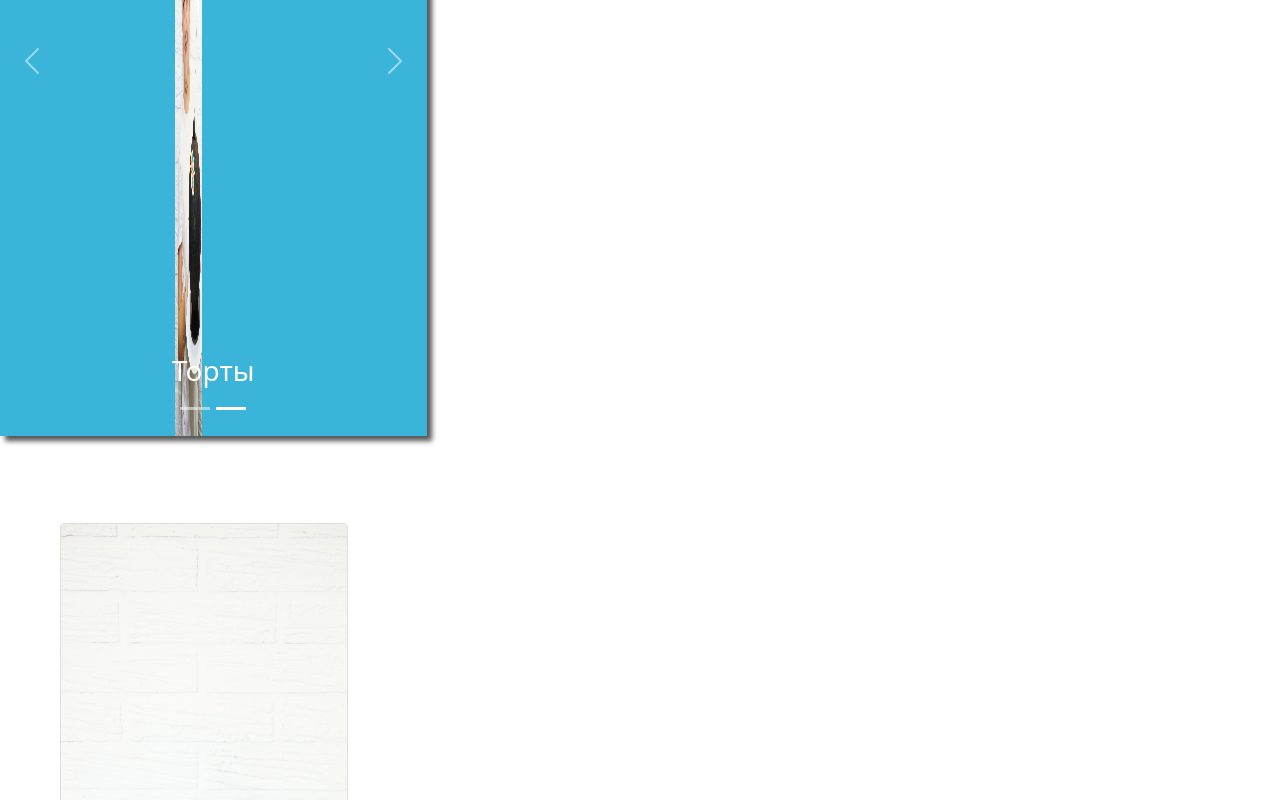
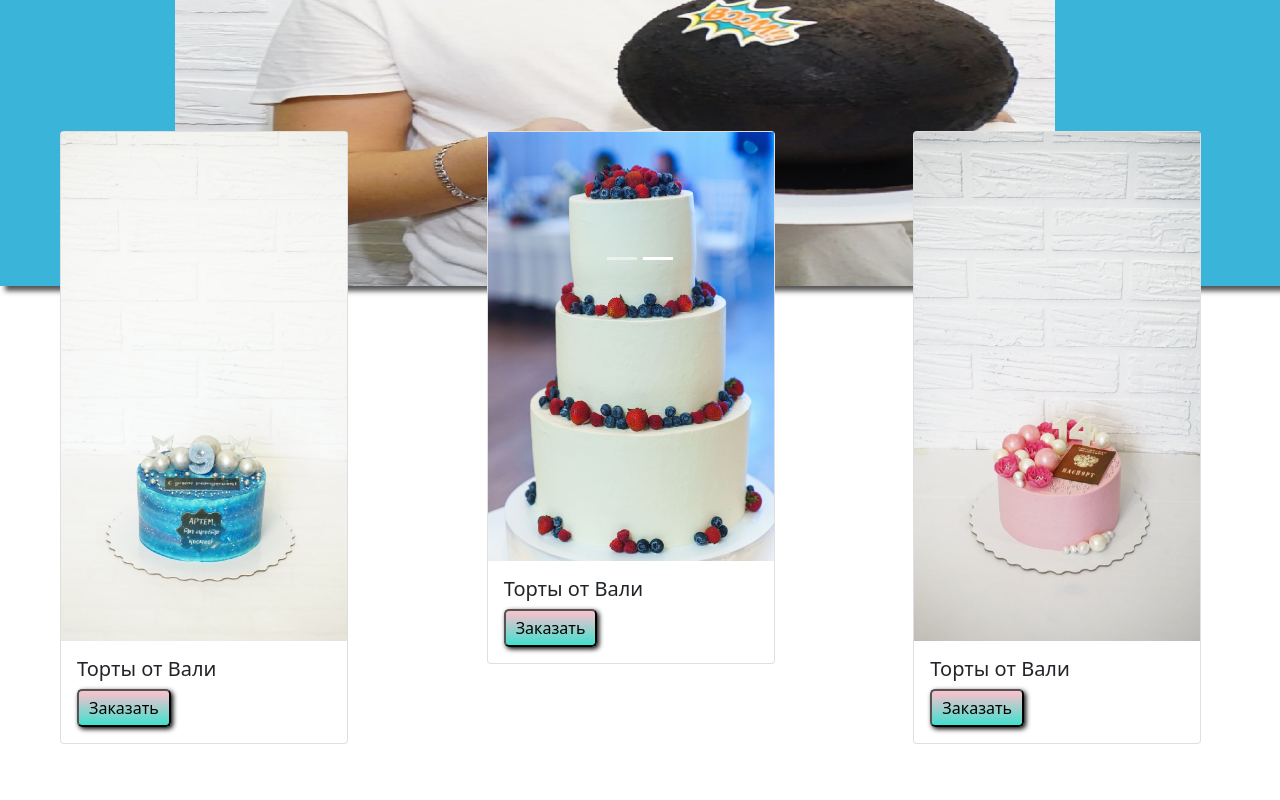
Before and after one commit to sergeianip20/rop, a Next.js app: page /secon in a window 1280 px wide. Shown: the part 520-1320 px from the top of the page. Built offline with nearby package versions, Linux system fonts and the light colour scheme.

Commit message:
Update global.module.css

```diff
--- a/styles/global.module.css
+++ b/styles/global.module.css
@@ -86,8 +86,8 @@ box-shadow: 5px 5px 5px red;
     position: relative;
 
    }
-.secon_item {
-   margin: 150px 0px 0px 0px ;
+.secon_item1 {
+
 
    display: grid;
 grid-template-columns: 1fr 1fr 1fr;
```
